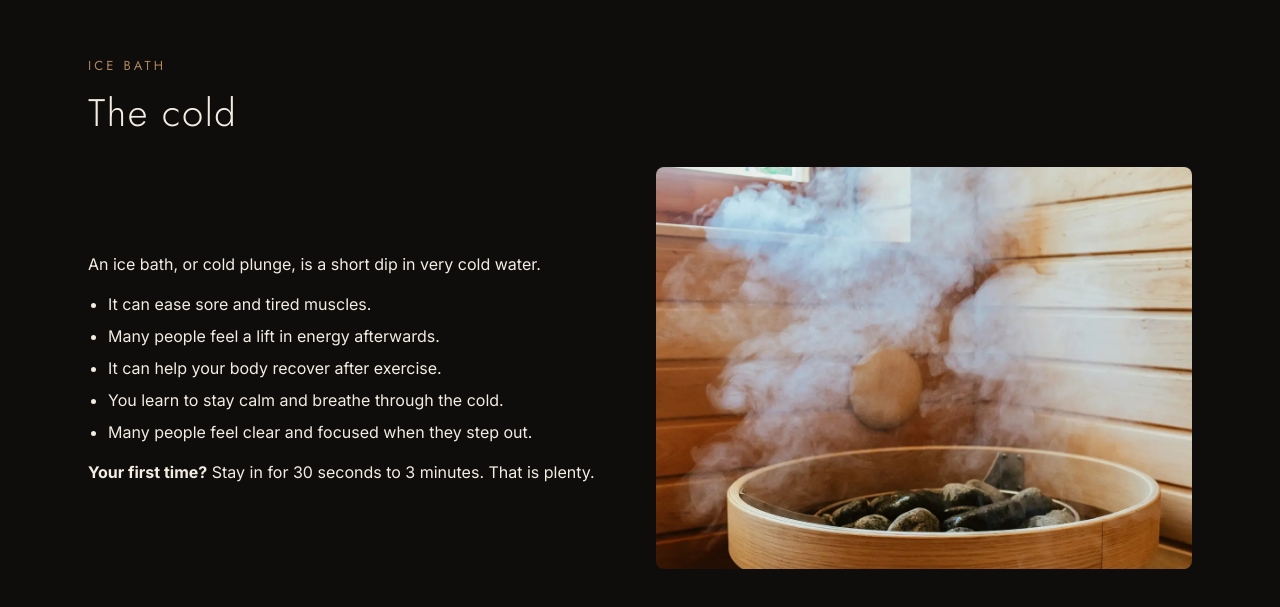
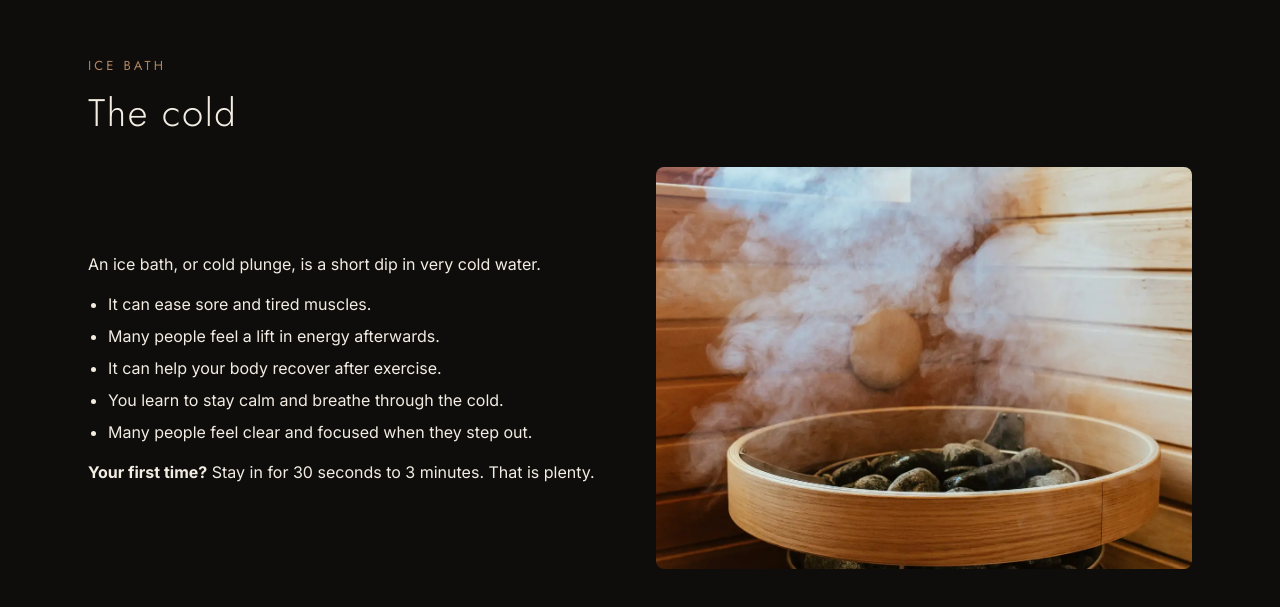
Before and after one commit to k0d0minio/living-doubt, a Next.js app: page /experience in a window 1280 px wide. Shown: the part 2263-2870 px from the top of the page. Built offline with nearby package versions, Linux system fonts and the light colour scheme; no server answers.

Commit message:
fix(experience): crop the stove photo on the stones and the steam

```diff
--- a/app/experience/page.tsx
+++ b/app/experience/page.tsx
@@ -63,7 +63,7 @@ function StepCard({ step }: { step: Step }) {
   );
 }
 
-function Photo({ image }: { image: (typeof images)["sauna"] }) {
+function Photo({ image, position = "object-center" }: { image: (typeof images)["sauna"]; position?: string }) {
   return (
     <div className="relative aspect-[4/3] overflow-hidden rounded-lg">
       <Image
@@ -71,7 +71,7 @@ function Photo({ image }: { image: (typeof images)["sauna"] }) {
         alt={image.alt}
         fill
         sizes="(min-width: 768px) 50vw, 100vw"
-        className="object-cover object-left"
+        className={`object-cover ${position}`}
       />
     </div>
   );
@@ -149,7 +149,7 @@ export default function ExperiencePage() {
               plenty.
             </p>
           </div>
-          <Photo image={images.stove} />
+          <Photo image={images.stove} position="object-[center_65%]" />
         </div>
       </Section>
 
```
